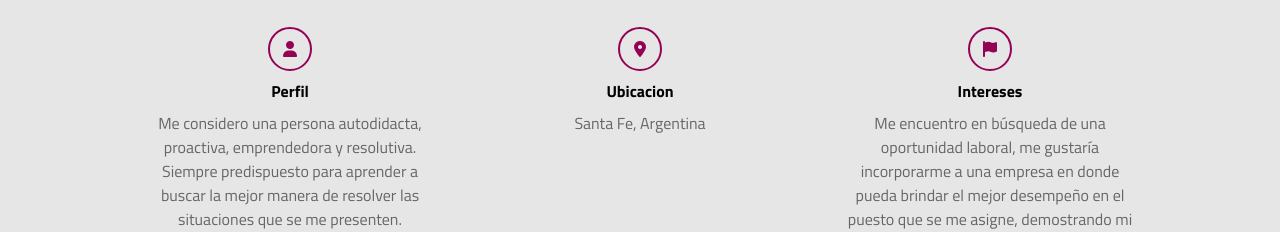
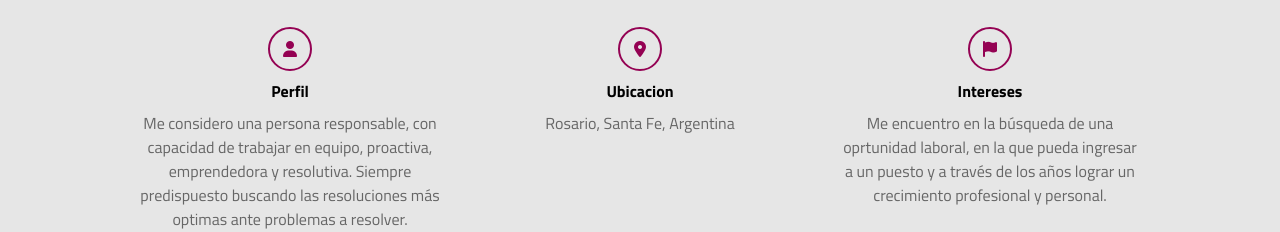
Before and after one commit to Franco647/micv, a plain HTML site: page index.html in a window 1280 px wide. Shown: the part 720-952 px from the top of the page. Drawn offline with Linux system fonts and the light colour scheme.

Commit message:
index.html

```diff
--- a/index.html
+++ b/index.html
@@ -54,17 +54,17 @@
                 <div class="col">
                     <i class="fa-solid fa-user"></i>
                     <span class="titulo-detalle">Perfil</span>
-                    <p>Me considero una persona autodidacta, proactiva, emprendedora y resolutiva. Siempre predispuesto para aprender a buscar la mejor manera de resolver las situaciones que se me presenten.</p>
+                    <p>Me considero una persona responsable, con capacidad de trabajar en equipo, proactiva, emprendedora y resolutiva. Siempre predispuesto buscando las resoluciones más optimas ante problemas a resolver.</p>
                 </div>
                 <div class="col">
                     <i class="fa-solid fa-location-dot"></i>
                     <span class="titulo-detalle">Ubicacion</span>
-                    <p>Santa Fe, Argentina</p>
+                    <p>Rosario, Santa Fe, Argentina</p>
                 </div>
                 <div class="col">
                     <i class="fa-solid fa-flag"></i>
                     <span class="titulo-detalle">Intereses</span>
-                    <p>Me encuentro en búsqueda de una oportunidad laboral, me gustaría incorporarme a una empresa en donde pueda brindar el mejor desempeño en el puesto que se me asigne, demostrando mi compromiso, conocimientos y capacidades personales.</p>
+                    <p>Me encuentro en la búsqueda de una oprtunidad laboral, en la que pueda ingresar a un puesto y a través de los años lograr un crecimiento profesional y personal.</p>
                 </div>
             </div>
         </div>
```
